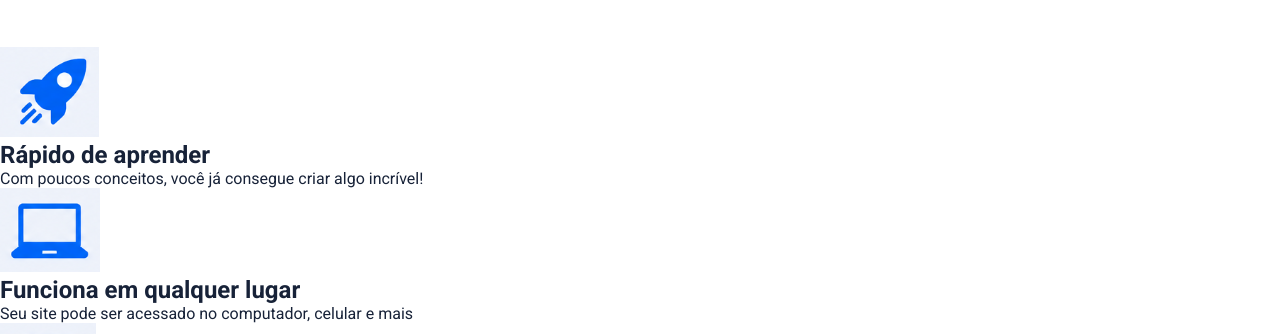
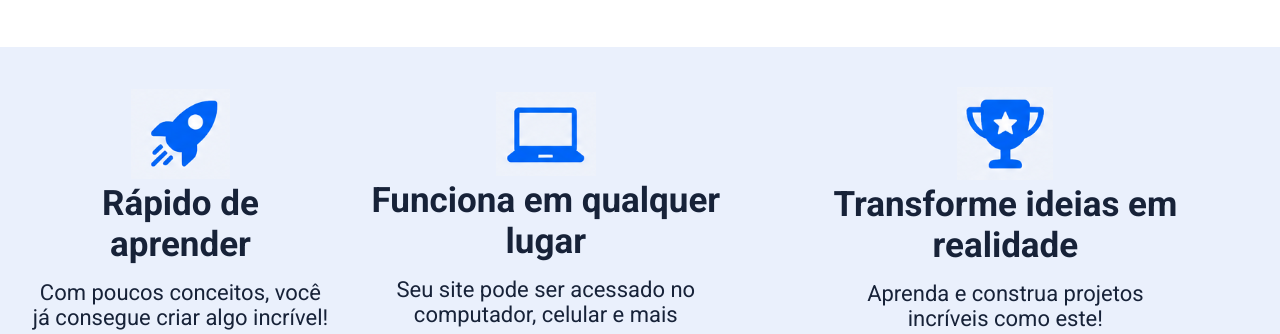
Before and after one commit to Havyner/Projeto-MeuSite, a plain HTML site: page index.html in a window 1280 px wide. Shown: the part 1001-1335 px from the top of the page. Drawn offline with Linux system fonts and the light colour scheme.

Commit message:
css beneficios

```diff
--- a/css/style.css
+++ b/css/style.css
@@ -29,6 +29,7 @@ main {
     padding-top: 100px;
 }
 
+/*Cabeçalho*/
 .header {
     background-color: var(--azul-marinho);
     padding: 20px 30px;
@@ -91,6 +92,7 @@ main {
     font-size: 100px;
 }
 
+/*Hero*/
 .hero p {
     font-size: 41px;
     margin-top: 20px;
@@ -113,3 +115,25 @@ main {
     width: 500;
     height: auto;
 }
+
+/*benefícios*/
+.beneficios {
+    background-color: var(--azul-claro);
+    color: var(--texto-principal);
+    padding: 40px 30px;
+    display: flex;
+    justify-content: space-around;
+    align-items: center;
+    text-align: center;
+}
+
+.beneficios h2 {
+    font-size: 35px;
+    margin-bottom: 15px;
+}
+
+.beneficios p {
+    font-size: 22px;
+    max-width: 300px;
+    margin: 0 auto;
+}
```
Also changed, not shown: 1 other file.
